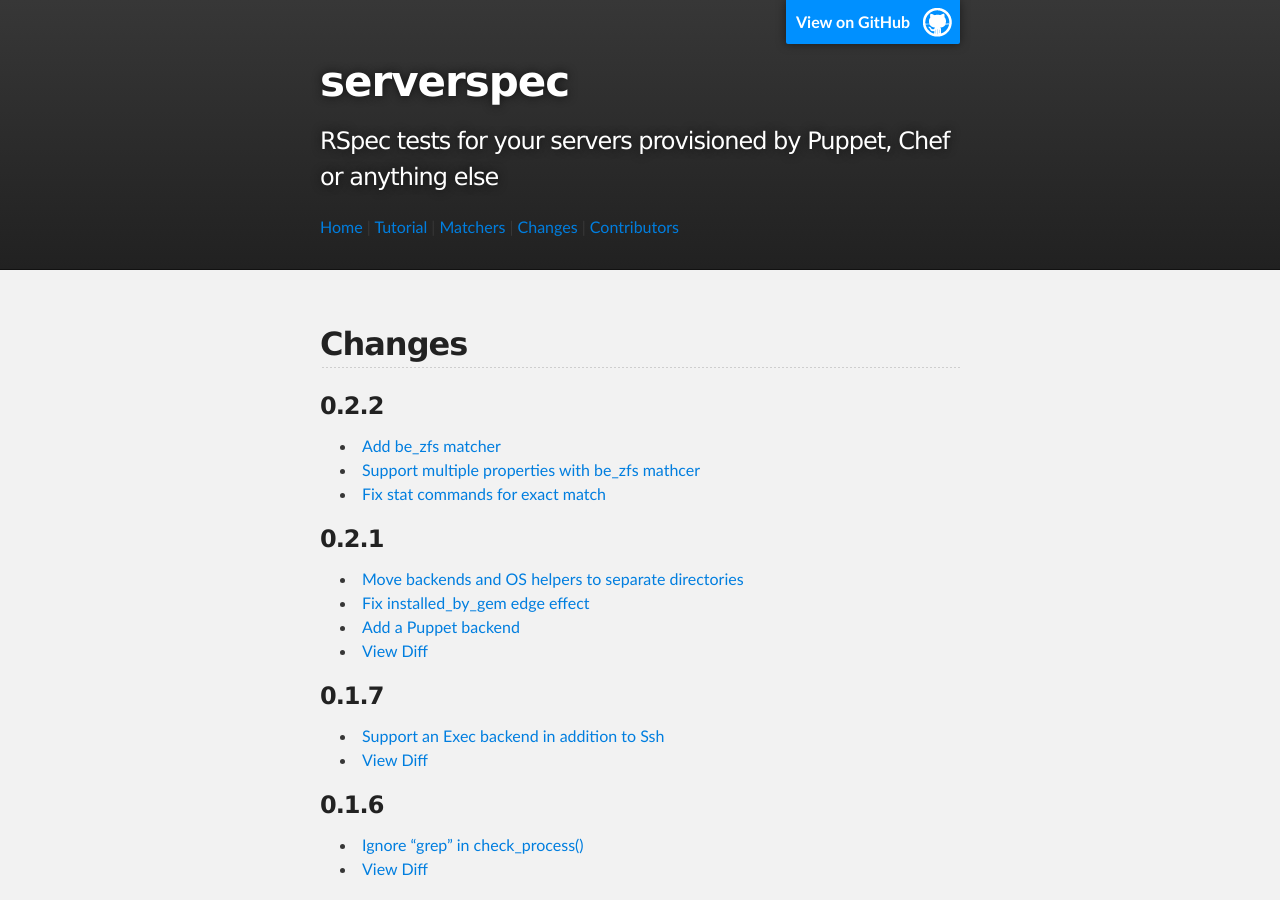
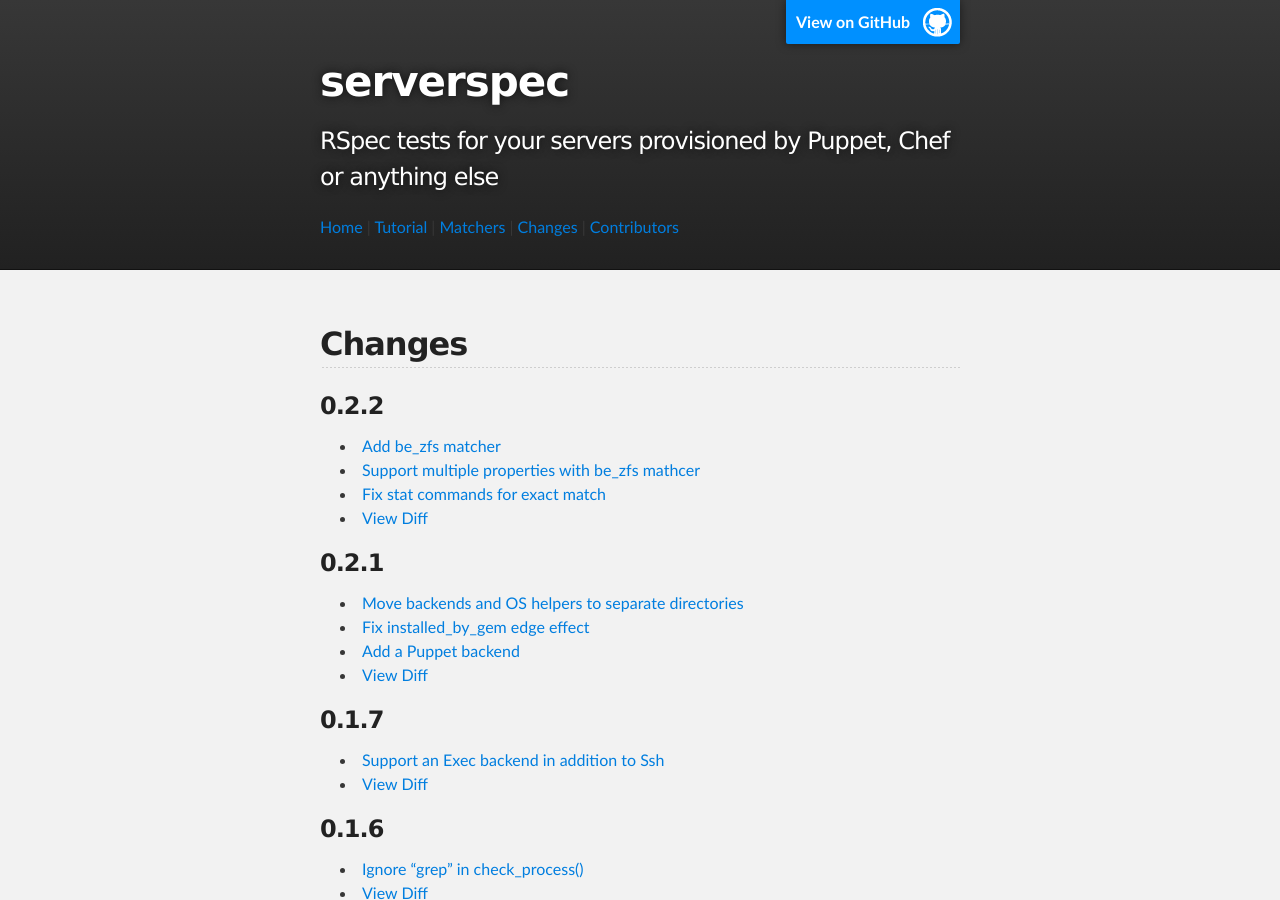
Before and after one commit to serverspec/serverspec.github.io, a Jekyll site: the page built from changes.md, in a window 1280 px wide and 900 px high. Built offline with Jekyll 4.4.1, drawn with Linux system fonts in a browser that asks for light colours; Markdown is read by kramdown in place of the engine named in the settings.

Commit message:
Add the link of viewing diff between 0.2.1 and 0.2.2

```diff
--- a/changes.md
+++ b/changes.md
@@ -9,6 +9,8 @@ title: changes
  * [Add be_zfs matcher](https://github.com/mizzy/serverspec/pull/40)
  * [Support multiple properties with be_zfs mathcer](https://github.com/mizzy/serverspec/pull/41)
  * [Fix stat commands for exact match](https://github.com/mizzy/serverspec/pull/43)
+  * [View Diff](https://github.com/mizzy/serverspec/compare/v0.2.1...v0.2.2)
+
 
 ### 0.2.1
  * [Move backends and OS helpers to separate directories](https://github.com/mizzy/serverspec/pull/36)
```
